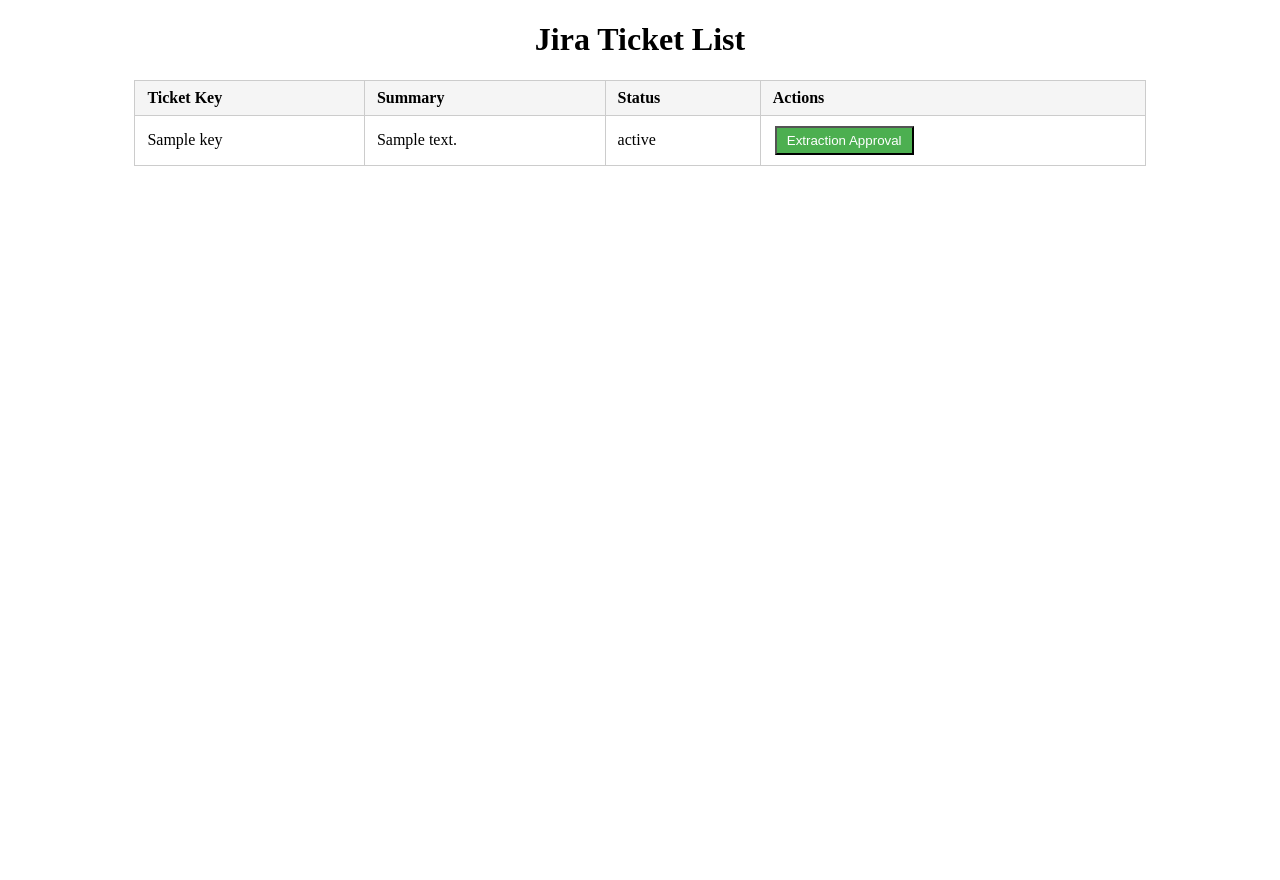
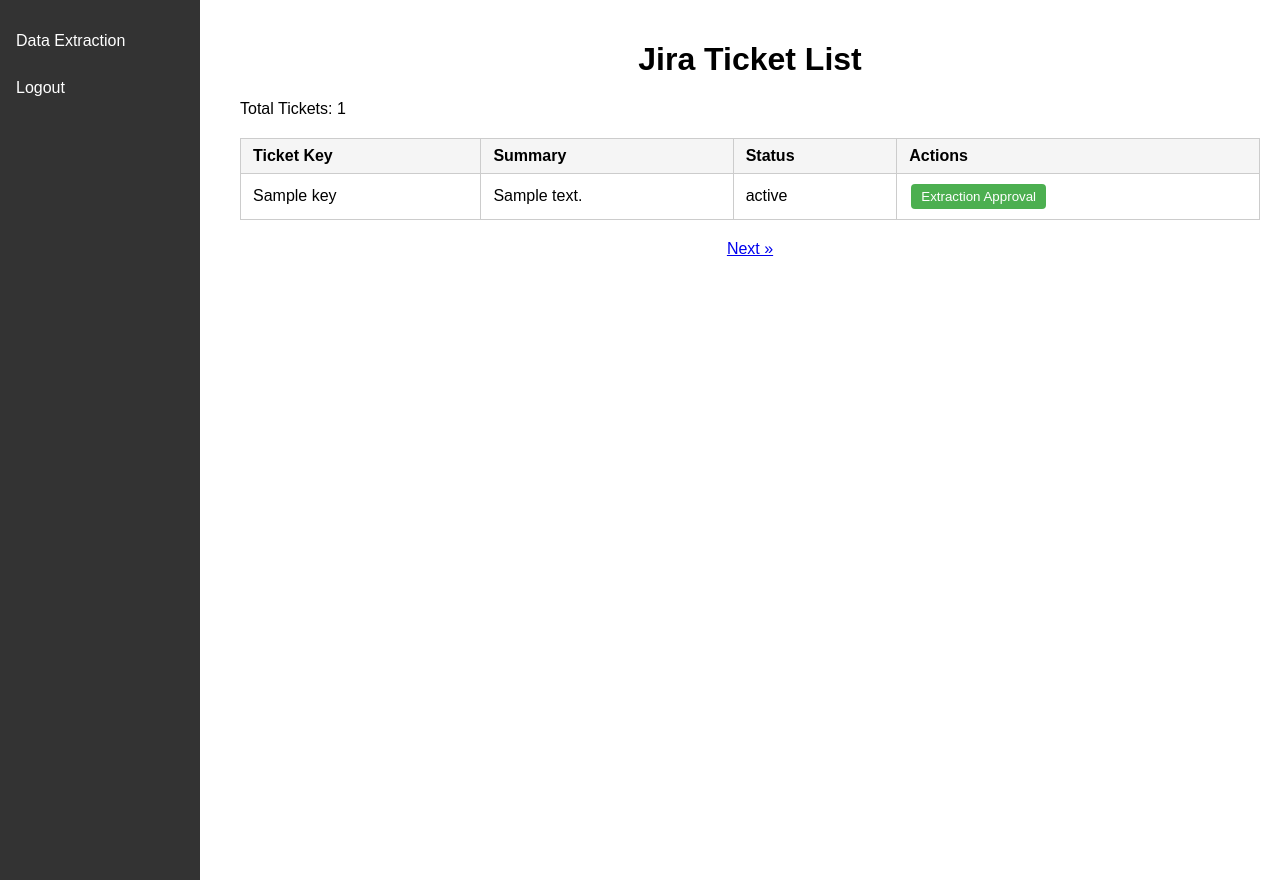
Before and after one commit to chanqkim/data-request-automation-app, a FastAPI app: template templates/data_extraction.html in a window 1280 px wide. Run offline with FastAPI, Linux system fonts and the light colour scheme; the template is opened without the code that fills it: most values are stand-ins (such as "Sample title", 1, 10 or a date in 2020); parts of the project's set-up code (start-up, migrations or seed data) failed here and were passed over.

Commit message:
added sidebar and pagination for jira tickets

```diff
--- a/templates/data_extraction.html
+++ b/templates/data_extraction.html
@@ -4,10 +4,47 @@
 <head>
     <title>Data Extraction</title>
     <style>
+        body {
+            margin: 0;
+            font-family: Arial, sans-serif;
+            display: flex;
+        }
+
+        /* 좌측 사이드바 */
+        .sidebar {
+            height: 100vh;
+            width: 200px;
+            background-color: #333;
+            display: flex;
+            flex-direction: column;
+            padding-top: 20px;
+            position: fixed;
+        }
+
+        .sidebar a {
+            padding: 12px 16px;
+            text-decoration: none;
+            color: white;
+            display: block;
+            margin-bottom: 5px;
+        }
+
+        .sidebar a:hover {
+            background-color: #575757;
+            border-radius: 4px;
+        }
+
+        /* 메인 컨텐츠 */
+        .main-content {
+            margin-left: 220px;
+            padding: 20px;
+            width: calc(100% - 220px);
+        }
+
         table {
             border-collapse: collapse;
-            width: 80%;
-            margin: 20px auto;
+            width: 100%;
+            margin-top: 20px;
         }
 
         th,
@@ -25,6 +62,8 @@
             margin: 2px;
             padding: 5px 10px;
             cursor: pointer;
+            border: none;
+            border-radius: 4px;
         }
 
         .approve-btn {
@@ -36,11 +75,46 @@
             background-color: #2196F3;
             color: white;
         }
+
+        /* 로딩 표시 */
+        #loading {
+            text-align: center;
+            padding: 10px;
+            display: none;
+        }
+
+        /* 상태 컬러 표시 */
+        .status.Todo {
+            color: orange;
+            font-weight: bold;
+        }
+
+        .status.InProgress {
+            color: blue;
+            font-weight: bold;
+        }
+
+        .status.Done {
+            color: green;
+            font-weight: bold;
+        }
     </style>
 </head>
 
 <body>
+    <!-- 좌측 사이드바 -->
+    <div class="sidebar">
+        <a href="/data_extraction">Data Extraction</a>
+        <a href="/logout">Logout</a>
+    </div>
+
+    <!-- 메인 컨텐츠 -->
+    <div class="main-content">
         <h1 style="text-align:center;">Jira Ticket List</h1>
+
+        <!-- 총 티켓 수 표시 -->
+        <p>Total Tickets: {{ total_issues }}</p>
+
         <table>
             <thead>
                 <tr>
@@ -50,26 +124,44 @@
                     <th>Actions</th>
                 </tr>
             </thead>
-        <tbody>
+            <tbody id="ticket-table-body">
                 {% for ticket in tickets %}
                 <tr>
                     <td>{{ ticket.key }}</td>
                     <td>{{ ticket.summary }}</td>
-                <td>{{ ticket.status }}</td>
+                    <td class="status {{ ticket.status|replace(' ', '') }}">{{ ticket.status }}</td>
                     <td>
                         <form method="post" action="/approve/{{ ticket.key }}" style="display:inline;">
                             <button type="submit" class="approve-btn">Extraction Approval</button>
                         </form>
-                    <!--
-                    <form method="post" action="/extract/{{ ticket.key }}" style="display:inline;">
-                        <button type="submit" class="extract-btn">Data Extraction</button>
-                    </form>
-                    -->
                     </td>
                 </tr>
                 {% endfor %}
             </tbody>
         </table>
+
+        <div class="pagination" style="text-align:center; margin-top:20px;">
+            {% if current_page > 1 %}
+            <a
+                href="?page={{ current_page - 1 }}{% if next_page_token %}&next_page_token={{ next_page_token }}{% endif %}">&laquo;
+                Prev</a>
+            {% endif %}
+
+            {% for p in range(1, total_pages + 1) %}
+            {% if p == current_page %}
+            <strong style="margin:0 5px;">{{ p }}</strong>
+            {% else %}
+            <a href="?page={{ p }}{% if next_page_token %}&next_page_token={{ next_page_token }}{% endif %}"
+                style="margin:0 5px;">{{ p }}</a>
+            {% endif %}
+            {% endfor %}
+
+            {% if next_page_token %}
+            <a href="?page={{ current_page + 1 }}&next_page_token={{ next_page_token }}">Next &raquo;</a>
+            {% endif %}
+        </div>
+        <div id="loading">Loading more tickets...</div>
+    </div>
 </body>
 
 </html>
```
Lines whose indentation alone changed are shown as unchanged.
